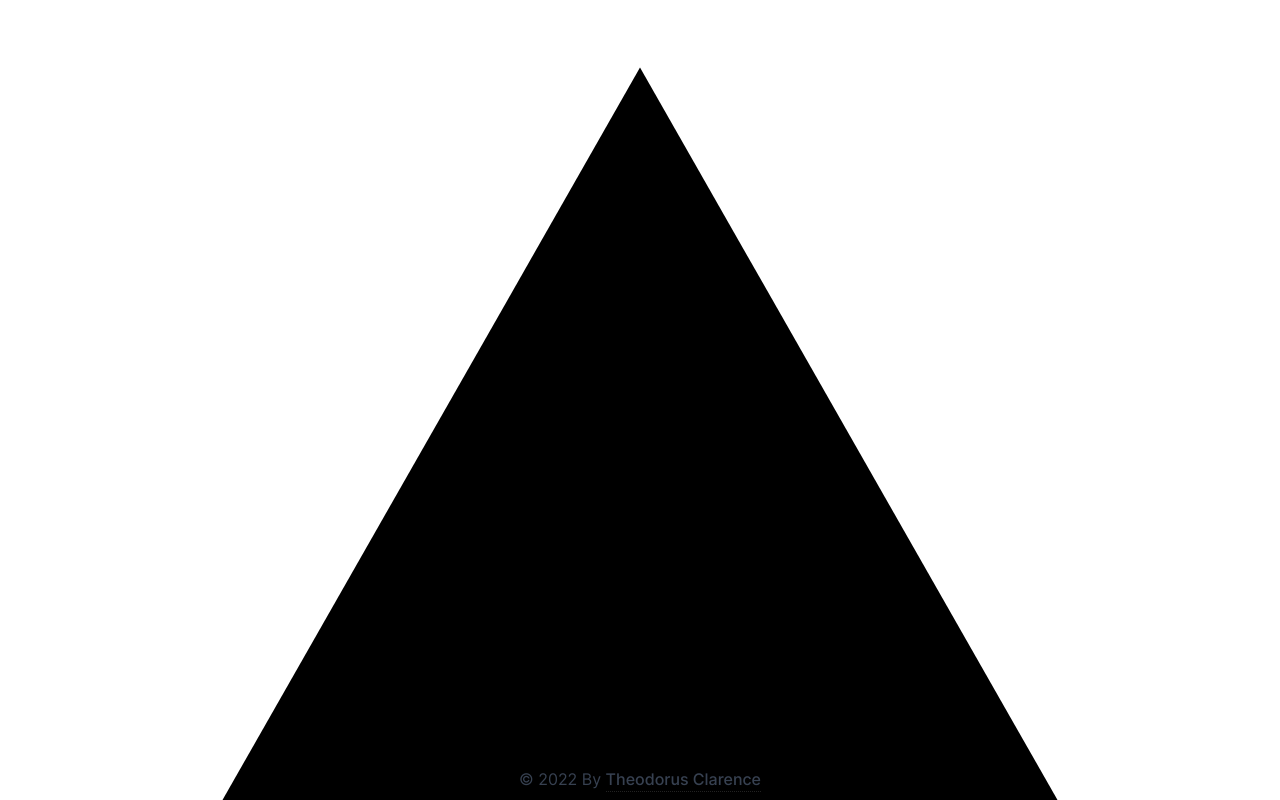
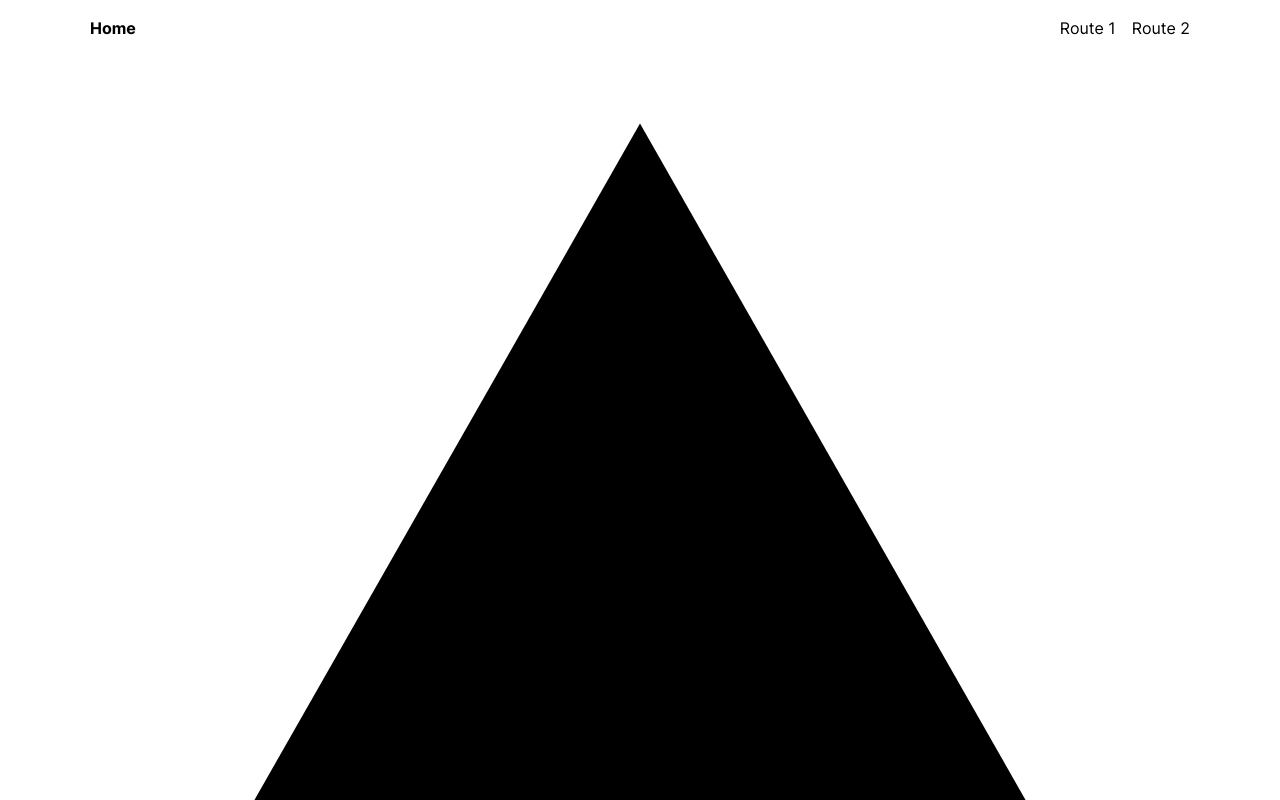
Before and after one commit to kalinchenko23/personal_finance_tracker, a Next.js app in the folder client/: page / in a window 1280 px wide. Shown: the top 800 px of the page. Built offline with nearby package versions, Linux system fonts and the light colour scheme.

Commit message:
Footer added to Layout

```diff
--- a/client/package.json
+++ b/client/package.json
@@ -28,6 +28,7 @@
     "react": "^18.2.0",
     "react-dom": "^18.2.0",
     "react-icons": "^4.4.0",
+    "react-plaid-link": "^3.3.2",
     "tailwind-merge": "^1.6.0"
   },
   "devDependencies": {
--- a/client/src/components/layout/Layout.tsx
+++ b/client/src/components/layout/Layout.tsx
@@ -1,6 +1,13 @@
 import * as React from 'react';
+import Header from './Header';
+import Footer from './Footer';
+
 
 export default function Layout({ children }: { children: React.ReactNode }) {
-  // Put Header or Footer Here
-  return <>{children}</>;
+
+return <div className='h-full relative'>
+    <Header/>
+    {children}
+    <Footer/>
+  </div>;
 }
```
Also changed, not shown: 1 other file (tests, documents, lock files or other folders).
